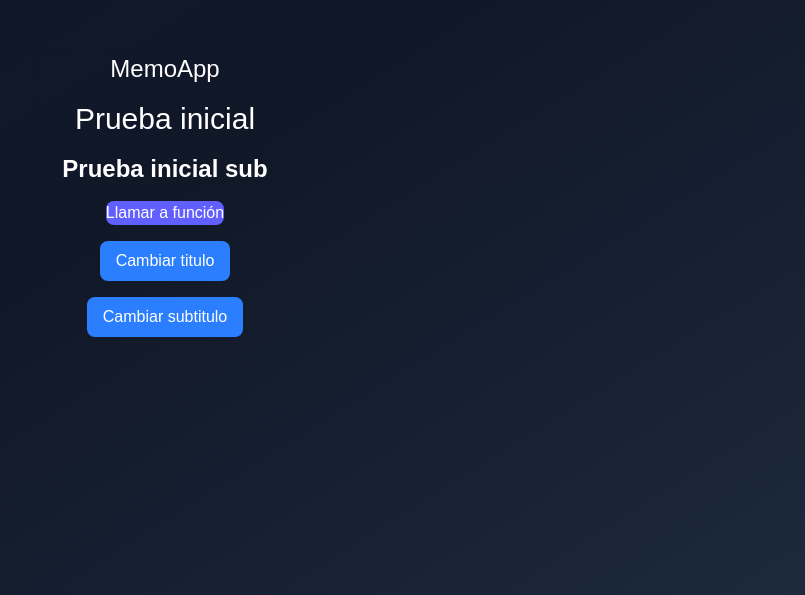
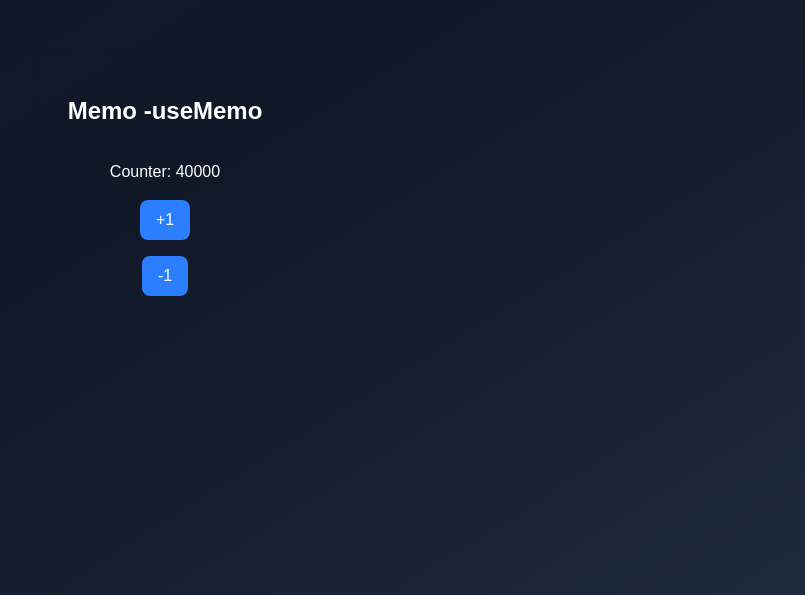
Before and after one commit to paolaPerez00/manage-hooks, a React (Vite) app: page / in a window 1280 px wide. Shown: the part 205-800 px from the top of the page, without its empty margins (475-1280 px from the left). Built offline with nearby package versions, Linux system fonts and the light colour scheme.

Commit message:
useMemo for memo value

```diff
--- /dev/null
+++ b/src/06-memos/MemoCounter.tsx
@@ -0,0 +1,37 @@
+import { useCounter } from "@/hooks/useCounter"
+import { useMemo } from "react"
+
+
+const heavyStuff = (iterationNumber: number) => {
+    console.time('Heavy_stuff_started')
+    for (let index = 0; index < iterationNumber; index++) {
+        console.log("Iterando ...")
+    }
+    console.timeEnd('Heavy_stuff_started')
+    return `${iterationNumber} iteraciones realizadas`
+}
+
+export const MemoCounter = () => {
+
+    const { counter, increment, decrement } = useCounter(40000);
+    const myHeavyValue = useMemo(() => heavyStuff(counter), [counter]);
+
+    return (
+        <div className="bg-gradient flex flex-col gap-4">
+            <h1 className="text-2xl font-bold">Memo -useMemo</h1>
+            <hr />
+            <h4> Counter: {counter}</h4>
+
+            <button
+                className="bg-blue-500 text-white px-4 rounded-md py-2 cursor-pointer"
+                onClick={increment}>
+                +1
+            </button>
+            <button
+                className="bg-blue-500 text-white px-4 rounded-md py-2 cursor-pointer"
+                onClick={decrement}>
+                -1
+            </button>
+        </div>
+    )
+}
--- a/src/main.tsx
+++ b/src/main.tsx
@@ -9,7 +9,8 @@
 // import { FocusScreen } from './04-useRef/FocusScreen'
 // import { TasksApp } from './05-useReducer/TaskApp'
 // import { ScrambleWords } from './05-useReducer/ScrambleWords'
-import { MemoHook } from './06-memos/MemoHook'
+// import { MemoHook } from './06-memos/MemoHook'
+import { MemoCounter } from './06-memos/MemoCounter'
 
 createRoot(document.getElementById('root')!).render(
   <StrictMode>
@@ -21,6 +22,7 @@
     {/* <FocusScreen /> */}
     {/* <TasksApp /> */}
     {/* <ScrambleWords /> */}
-    <MemoHook />
+    {/* <MemoHook /> */}
+    <MemoCounter />
   </StrictMode>,
 )
```
